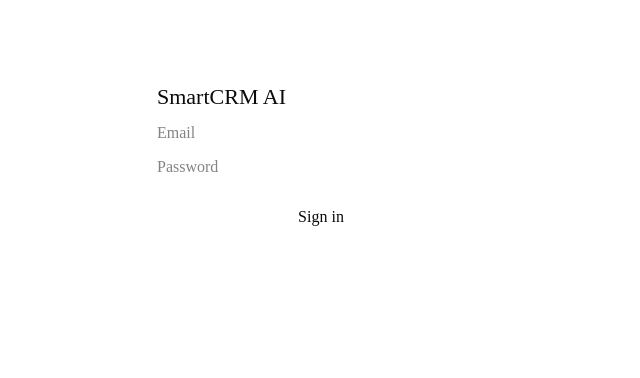
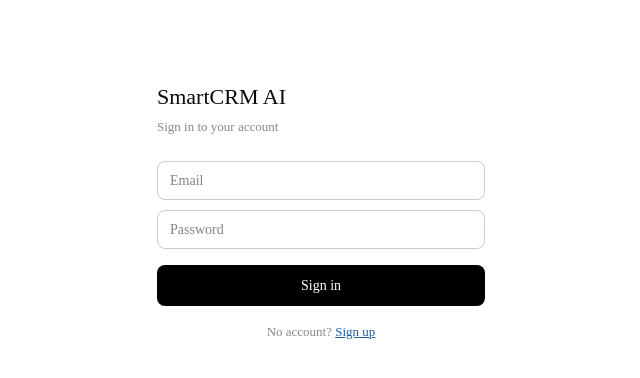
Before and after one commit to Tisha-choksi/SmartCRM-AI, a Next.js app in the folder frontend/: page /login in a window 1280 px wide. Shown: the top 378 px of the page, without its empty margins (319-959 px from the left). Built offline with nearby package versions, Linux system fonts and the light colour scheme; no server answers.

Commit message:
fix: add signup toggle to login page

```diff
--- a/frontend/src/app/login/page.tsx
+++ b/frontend/src/app/login/page.tsx
@@ -23,15 +23,36 @@ export default function LoginPage() {
 
   return (
     <div style={{maxWidth:360,margin:'80px auto',padding:'0 1rem'}}>
-      <h1 style={{fontSize:22,fontWeight:500,marginBottom:8}}>SmartCRM AI</h1>
-      <input type="email" placeholder="Email" value={email}
-        onChange={e => setEmail(e.target.value)} style={{width:'100%',marginBottom:10}}/>
-      <input type="password" placeholder="Password" value={password}
-        onChange={e => setPassword(e.target.value)} style={{width:'100%',marginBottom:16}}/>
-      <button onClick={handleSubmit} style={{width:'100%',padding:'10px 0'}}>
-        {mode === 'login' ? 'Sign in' : 'Create account'}
+      <h1 style={{fontSize:22,fontWeight:500,marginBottom:4}}>SmartCRM AI</h1>
+      <p style={{fontSize:13,color:'#888',marginBottom:24}}>
+        {mode==='login' ? 'Sign in to your account' : 'Create a free account'}
+      </p>
+      <input
+        type="email" placeholder="Email" value={email}
+        onChange={e => setEmail(e.target.value)}
+        style={{width:'100%',marginBottom:10,padding:'8px 12px',border:'0.5px solid #ccc',borderRadius:8,fontSize:14}}
+      />
+      <input
+        type="password" placeholder="Password" value={password}
+        onChange={e => setPassword(e.target.value)}
+        style={{width:'100%',marginBottom:16,padding:'8px 12px',border:'0.5px solid #ccc',borderRadius:8,fontSize:14}}
+      />
+      <button
+        onClick={handleSubmit}
+        style={{width:'100%',padding:'10px 0',background:'#000',color:'#fff',border:'none',borderRadius:8,fontSize:14,cursor:'pointer'}}
+      >
+        {mode==='login' ? 'Sign in' : 'Create account'}
       </button>
-      {msg && <p style={{marginTop:12,fontSize:13}}>{msg}</p>}
+      {msg && <p style={{marginTop:12,fontSize:13,color:'#185fa5'}}>{msg}</p>}
+      <p style={{marginTop:16,fontSize:13,textAlign:'center',color:'#888'}}>
+        {mode==='login' ? "No account? " : "Have an account? "}
+        <span
+          style={{cursor:'pointer',color:'#185fa5',textDecoration:'underline'}}
+          onClick={() => { setMode(mode==='login'?'signup':'login'); setMsg('') }}
+        >
+          {mode==='login' ? 'Sign up' : 'Sign in'}
+        </span>
+      </p>
     </div>
   )
 }
```
